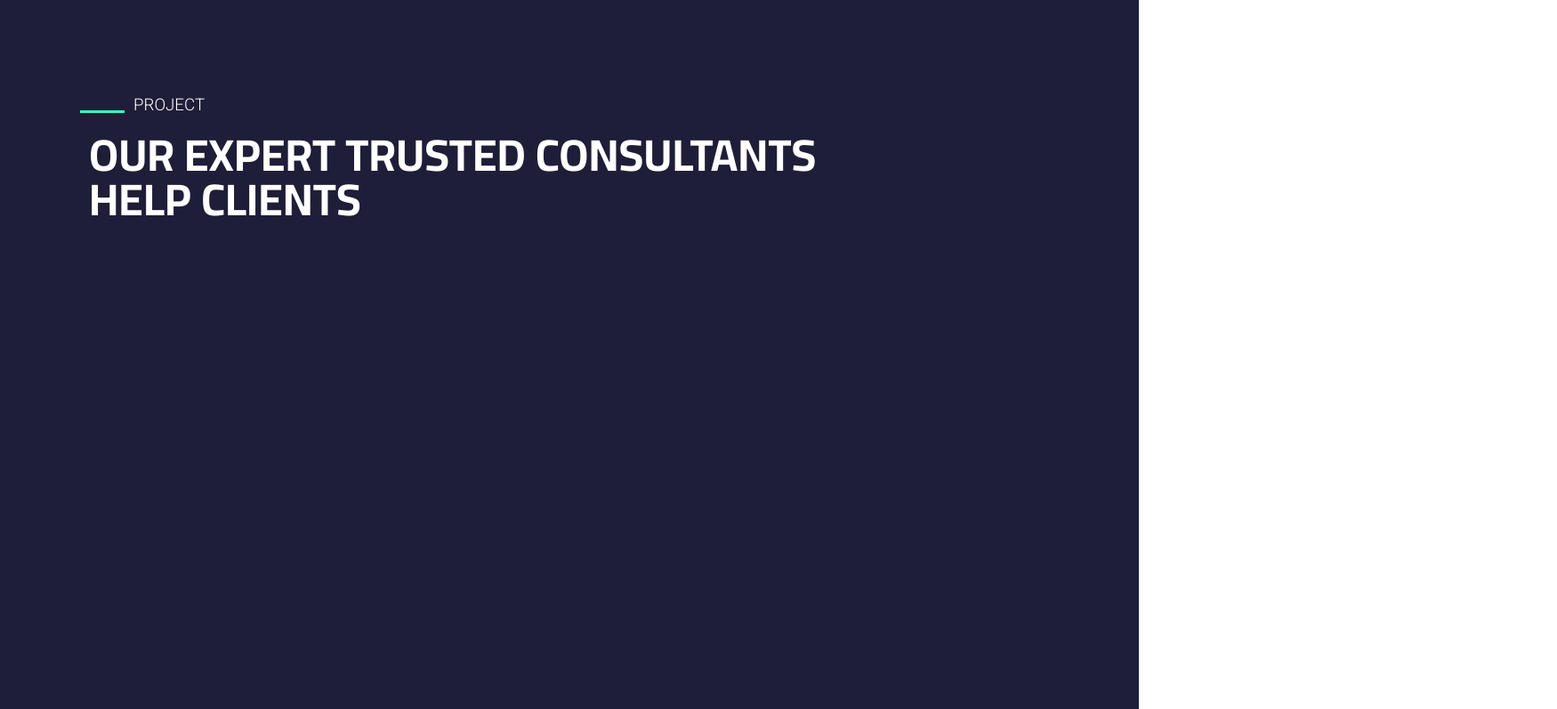
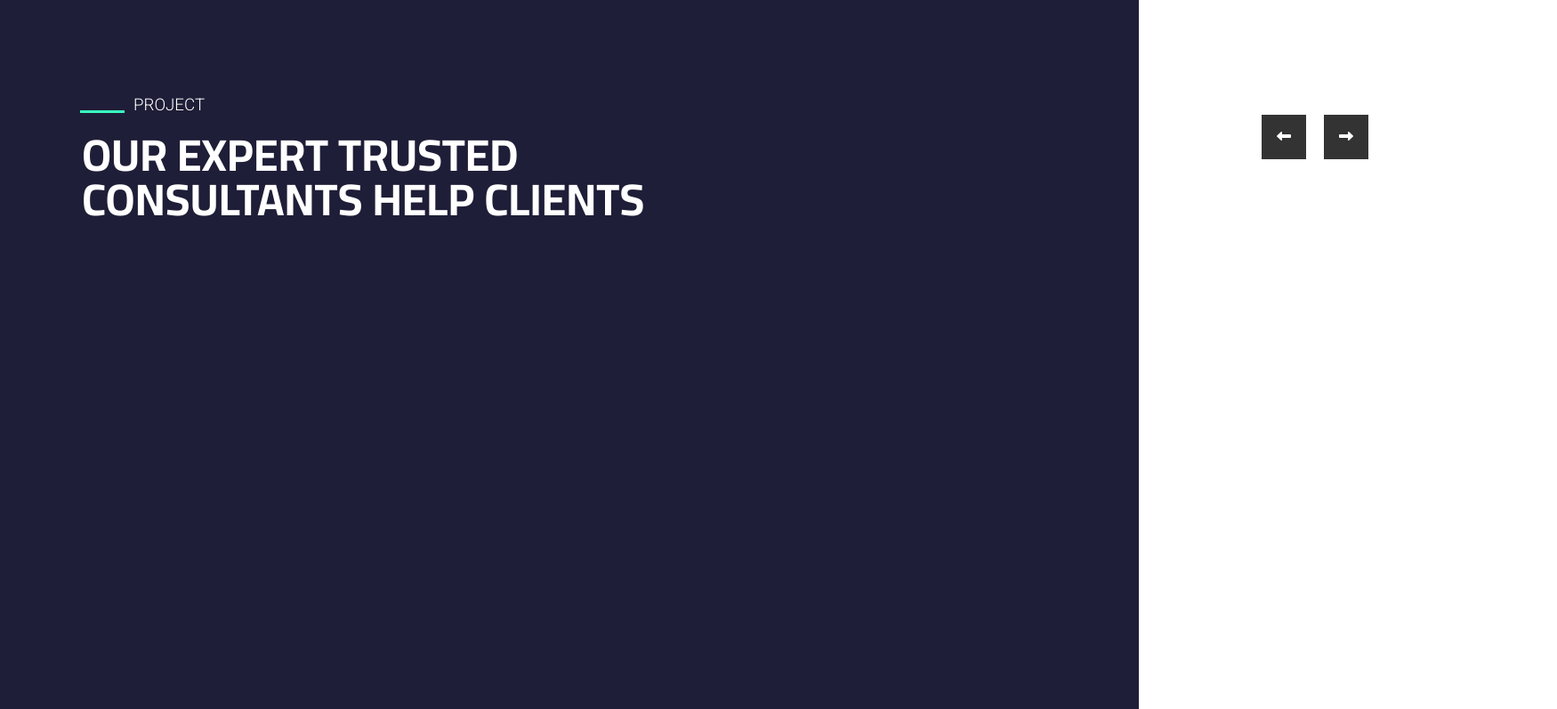
Before and after one commit to Sebastiano-Lanfranchi/proj-html-vuejs, a website: page index.html in a window 1280 px wide. Shown: the part 3030-3827 px from the top of the page at 89% size, 1750 px wide, since content can reach past the window. Drawn offline with Linux system fonts and the light colour scheme.

Commit message:
feat: button carosell

```diff
--- a/index.html
+++ b/index.html
@@ -143,7 +143,18 @@
               <div class="box-jumbotron">
                 <div class="dash"></div>
                 <h3 class="dash-title">Project</h3>
-                <div class="title-carosell">our expert trusted consultants help clients</div>
+                <div class="head-carosell">
+                 <div class="title-carosell">our expert trusted <br> consultants help clients
+                 </div>
+                 <div class="slider-carosell">
+                   <div class="slider-prev">
+                    <i class="fas fa-long-arrow-alt-left"></i>
+                   </div>
+                   <div class="slider-next">
+                    <i class="fas fa-long-arrow-alt-right"></i>
+                   </div>
+                 </div>
+                </div>
               </div>
             </div>
           </div>
--- a/src/app.scss
+++ b/src/app.scss
@@ -309,6 +309,12 @@ body{
 
        }
 
+        .head-carosell{
+          margin: 0 auto;
+          width: 1600px;
+          display: flex;
+          justify-content: space-around;
+
        .title-carosell{
          color: $font_headerNav;
          text-transform: uppercase;
@@ -316,9 +322,32 @@ body{
          font-family: 'Cairo', sans-serif;
          font-size: 50px;
          position: relative;
-         right: 50px;
+         right: 270px;
          top: 20px;
        }
+
+       .slider-carosell{
+         display: flex;
+
+         .slider-prev{
+           color: $font_headerNav;
+           background-color: $backgroud_iconCarosel;
+           text-align: center;
+           line-height: 50px;
+           width: 50px;
+           height: 50px;
+         }
+         .slider-next{
+           color: $font_headerNav;
+           background-color: $backgroud_iconCarosel;
+           text-align: center;
+           margin-left: 20px;
+           line-height: 50px;
+           width: 50px;
+           height: 50px;
+         }
+       }
+     }
     }
   }
 }
```
Also changed, not shown: dist/app.css.
